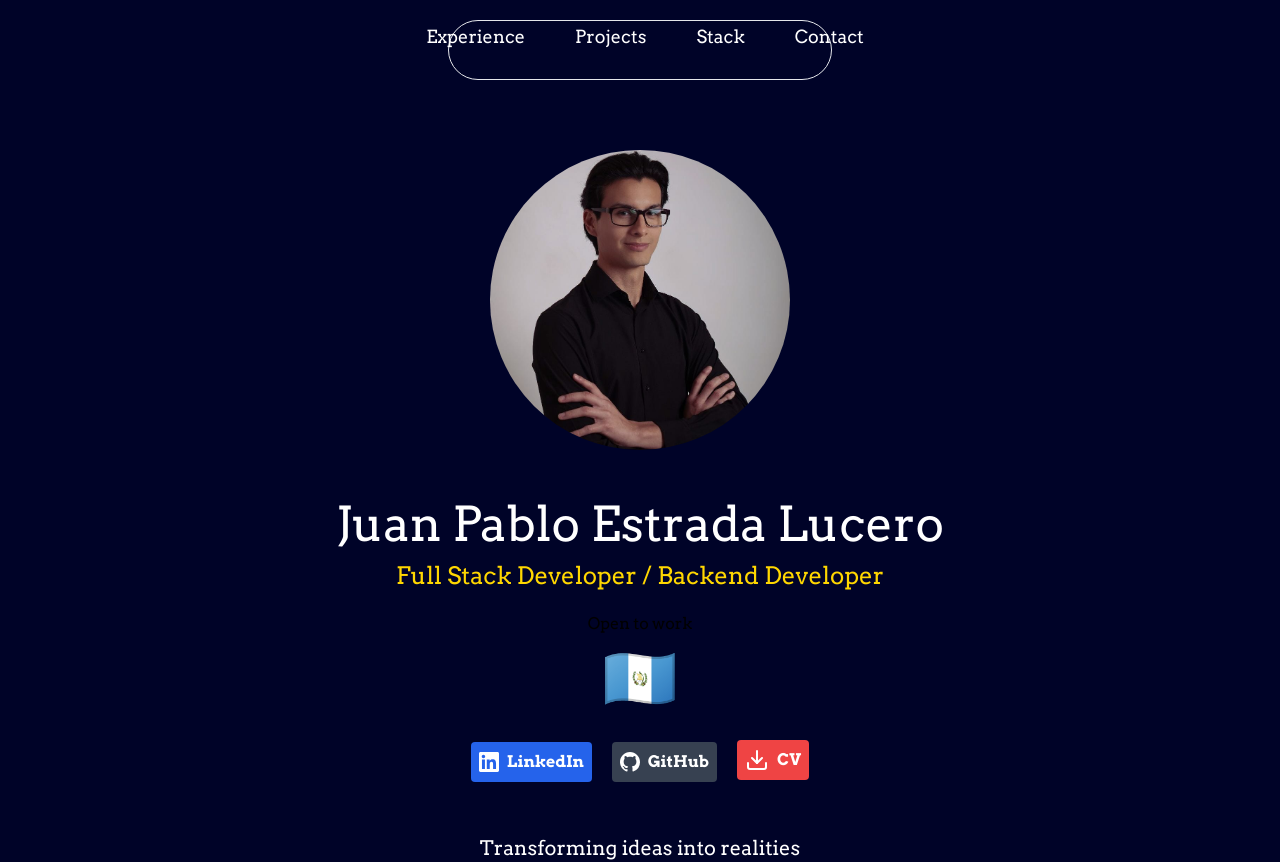
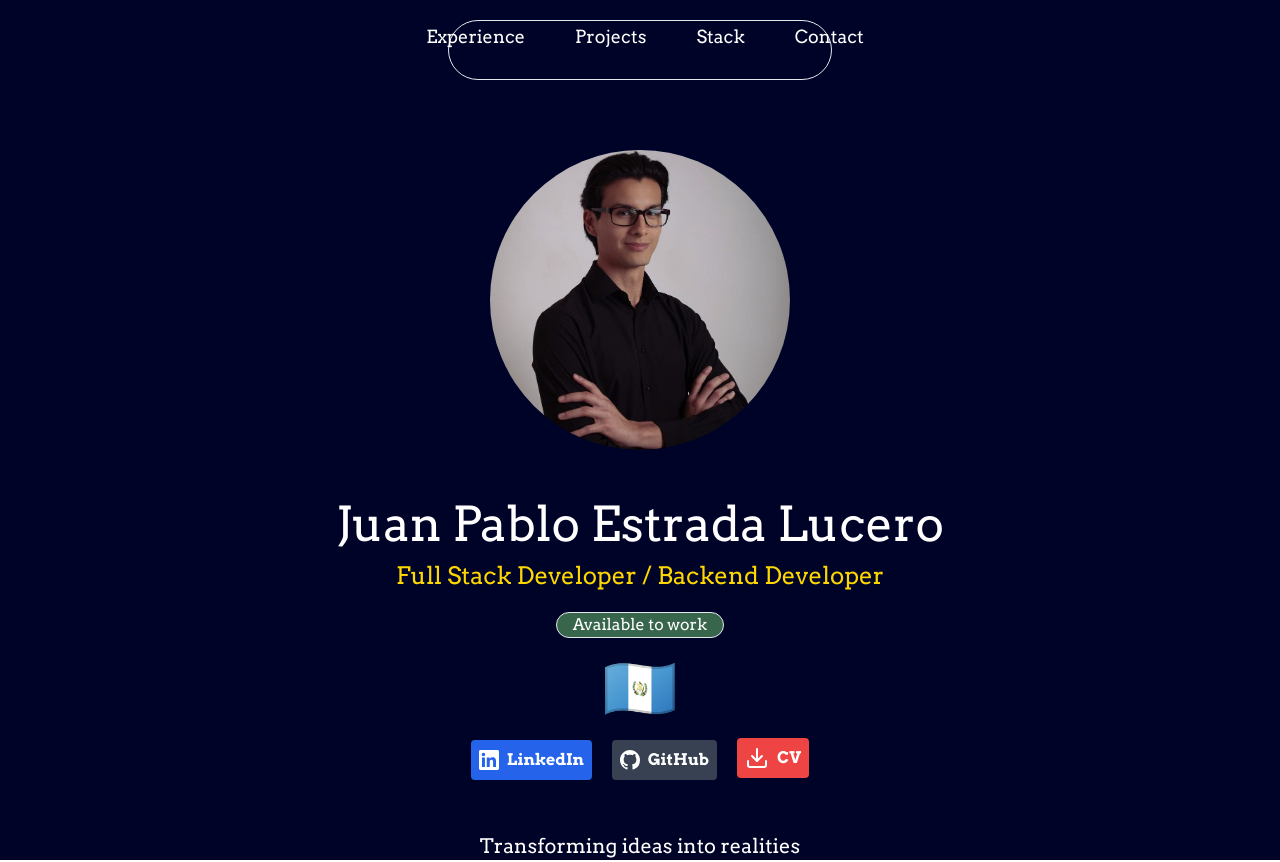
Before and after one commit to jp1593/Portfolio, a React (Create React App) app: page / in a window 1280 px wide. Built offline with nearby package versions, Linux system fonts and the light colour scheme.

Commit message:
Added work tag

```diff
--- a/src/components/Owner.css
+++ b/src/components/Owner.css
@@ -1,7 +1,13 @@
 .ownimage {
   width: 300px;
-  height:fit-content;
+  height: fit-content;
   clip-path: circle();
+}
+
+.work-tag {
+  color: white;
+  background: rgba(112, 201, 112, 0.5); /* Adjust opacity value as needed */  margin-right: 220px;
+  margin-left: 220px;
 }
 
 .rolcolor {
--- a/src/components/Owner.jsx
+++ b/src/components/Owner.jsx
@@ -16,8 +16,8 @@ export default function Owner() {
               <p className="rolcolor text-2xl mb-2">
                 Full Stack Developer / Backend Developer
               </p>
-              <span clas> Open to work</span>
-              <p className="text-6xl mb-5">🇬🇹</p>
+              <span className="border rounded-full work-tag mb-2">Available to work</span>
+              <p className="text-6xl mb-2">🇬🇹</p>
               <Socials />
               <p className="text-white text-xl mt-10">
                 Transforming ideas into realities
```
